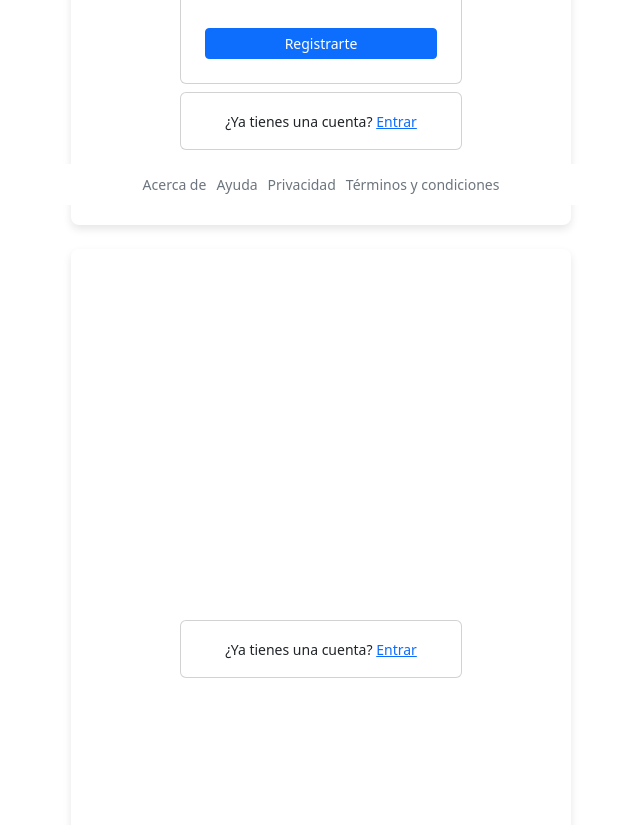
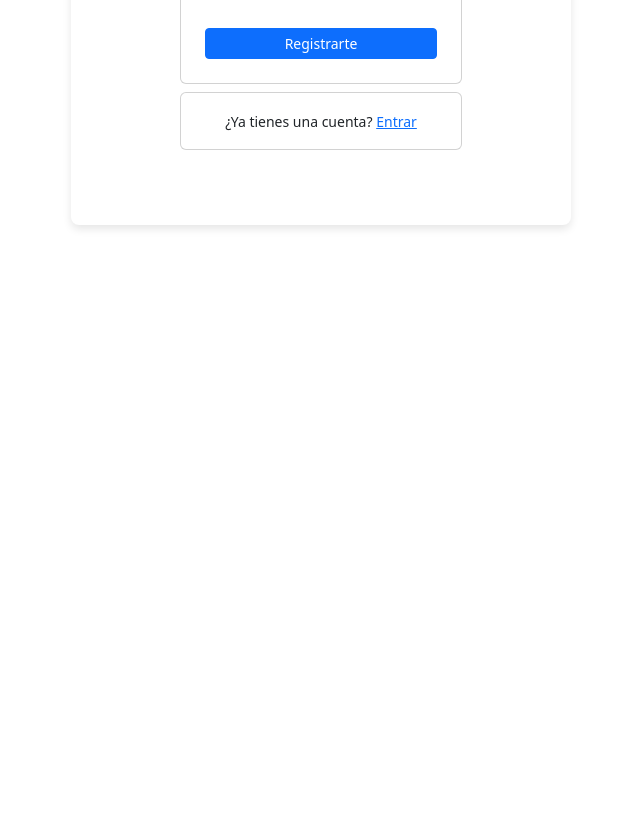
Before and after one commit to jleon1994/tienda, a website: page frontend/register.html in a window 1280 px wide. Shown: the part 595-1420 px from the top of the page, without its empty margins (319-959 px from the left). After the commit the page ends 844 px from the top, so only its background shows below. Drawn offline with nearby package versions, Linux system fonts and the light colour scheme.

Commit message:
Configuración de register.html

```diff
--- a/frontend/register.html
+++ b/frontend/register.html
@@ -51,27 +51,6 @@
             </div>
         </div>
     </div>
-    <!-- Contenedor principal -->
-    <div class="container d-flex justify-content-center align-items-center mb-4 vh-100">
-        <div class="row justify-content-center w-100">
-            <div class="col-12 col-sm-8">
-                <div class="card text-center">
-                    <div class="text-center mt-3">
-                        <p><small>¿Ya tienes una cuenta? <a href="login.html"> Entrar</a></small></p>
-                    </div>
-                </div>
-            </div>
-        </div>
-    </div>
-    <footer>
-        <div class="footer-links">
-            <small><a href="#">Acerca de</a></small>
-            <small><a href="#">Ayuda</a></small>
-            <small><a href="#">Privacidad</a></small>
-            <small><a href="#">Términos y condiciones</a></small>
-        </div>
-    </footer>
-
     <script src="https://cdn.jsdelivr.net/npm/axios/dist/axios.min.js"></script>
     <script src="js/main.js"></script>
 </body>
```
